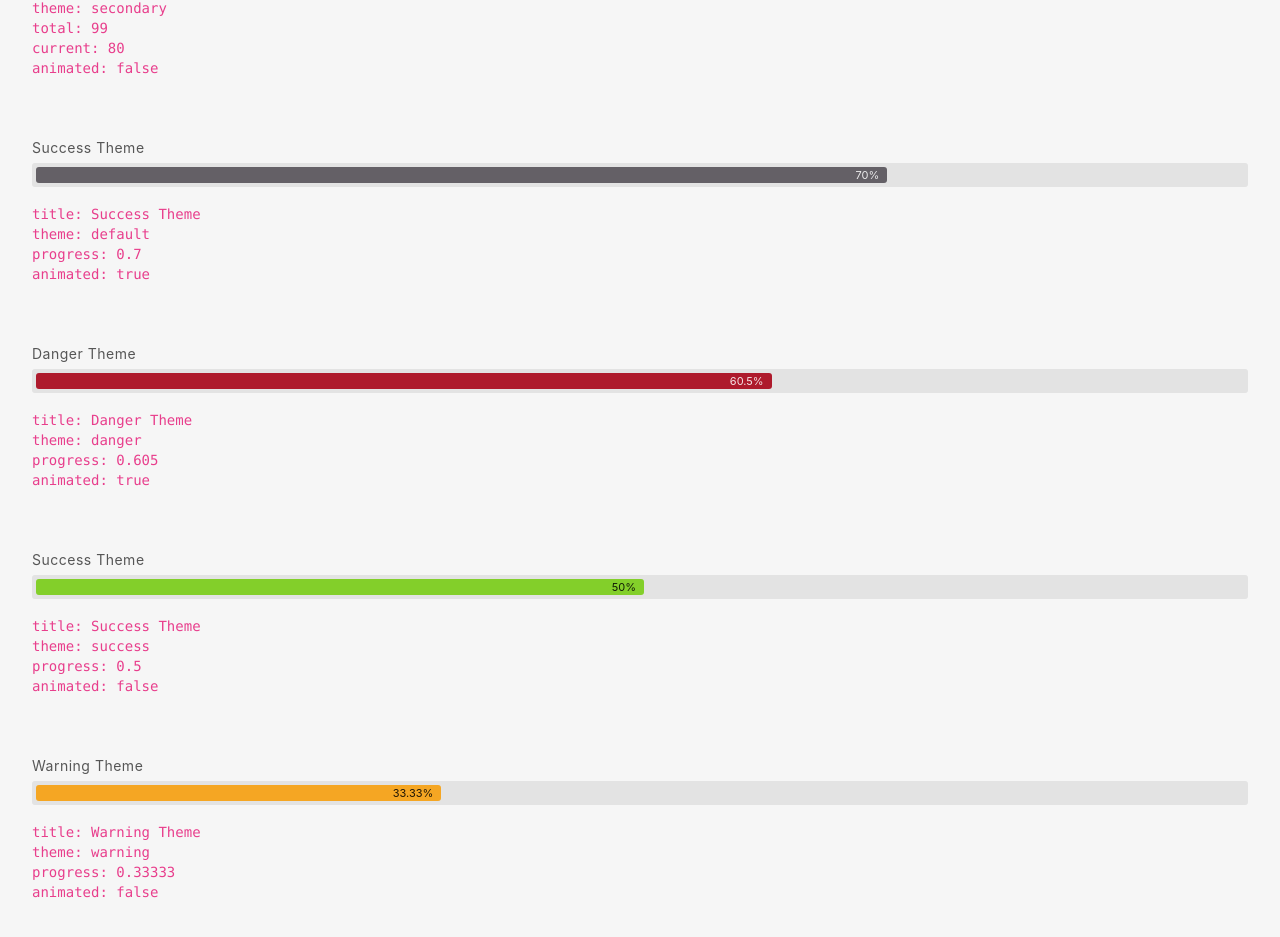
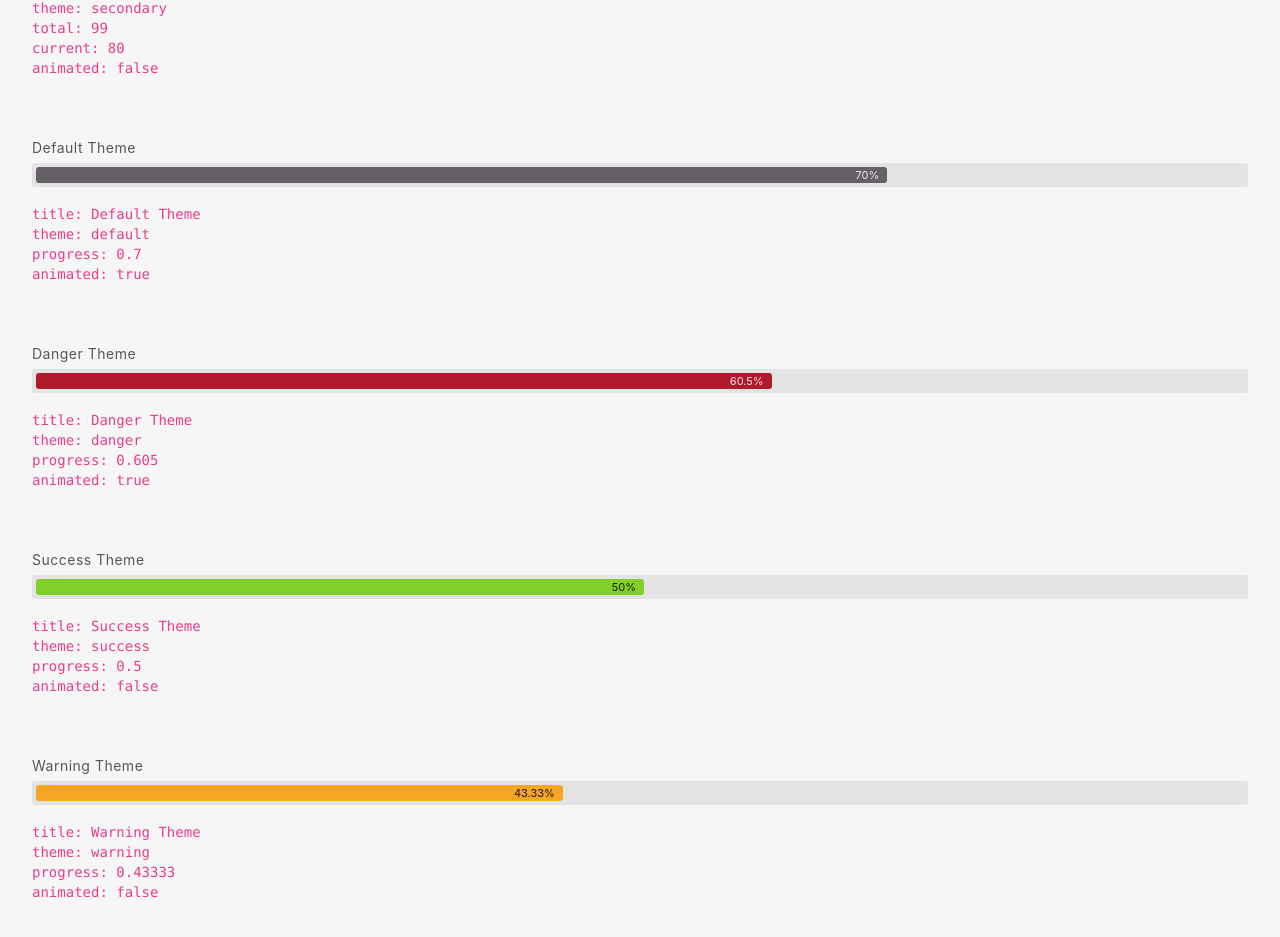
Before and after one commit to strizich/sdui, a Vue app: page /components/progress in a window 1280 px wide. Shown: the part 513-1450 px from the top of the page. Built offline with nearby package versions, Linux system fonts and the light colour scheme.

Commit message:
Cleanup demo. Fix typos.

```diff
--- a/src/views/DemoProgress.vue
+++ b/src/views/DemoProgress.vue
@@ -30,13 +30,11 @@
 </template>
 
 <script>
-import { reactive, toRefs } from 'vue'
 import { SdProgress } from '@/library'
 import SectionHeader from '@/components/SectionHeader'
 export default {
   setup () {
-    const state = reactive({
-      bars: [{
+    const bars = [{
       label: 'Primary Theme',
       theme: 'primary',
       hint: 'Aye a hint.',
@@ -52,7 +50,7 @@ export default {
       progress: null,
       animated: false
     }, {
-        label: 'Success Theme',
+      label: 'Default Theme',
       theme: 'default',
       total: null,
       current: null,
@@ -77,11 +75,11 @@ export default {
       theme: 'warning',
       total: null,
       current: null,
-        progress: 0.33333,
+      progress: 0.43333,
       animated: false
     }]
-    })
-    return { ...toRefs(state) }
+
+    return { bars }
   },
   components: {
     SdProgress,
```
Lines whose indentation alone changed are shown as unchanged.
